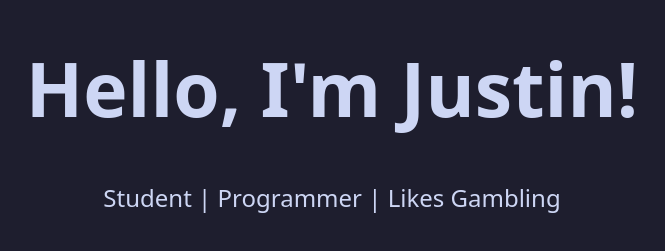
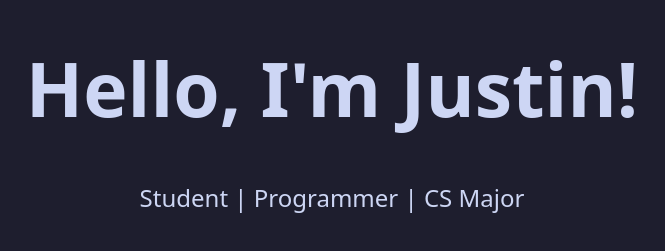
Before and after one commit to Justin-228/personal-website, a plain HTML site: page index.html in a window 1280 px wide. Shown: the part 198-449 px from the top of the page, without its empty margins (308-973 px from the left). Drawn offline with nearby package versions, Linux system fonts and the light colour scheme.

Commit message:
Update index.html

```diff
--- a/index.html
+++ b/index.html
@@ -34,7 +34,7 @@
   <body class="bg-background flex flex-col min-h-screen justify-center text-center">
     <div class="sm:text-sm md:text-base lg:text-lg xl:text-xl">
       <div class="text-text font-semibold text-[3.75em]">Hello, I'm Justin!</div>
-      <div class="text-text mt-20 mb-10 text-2xl font-light text-[1.5rem]">Student | Programmer | Likes Gambling
+      <div class="text-text mt-20 mb-10 text-2xl font-light text-[1.5rem]">Student | Programmer | CS Major
       </div>
       <div class="flex flex-row justify-center">
         <a class="no-underline" target="_blank" href="">
```
